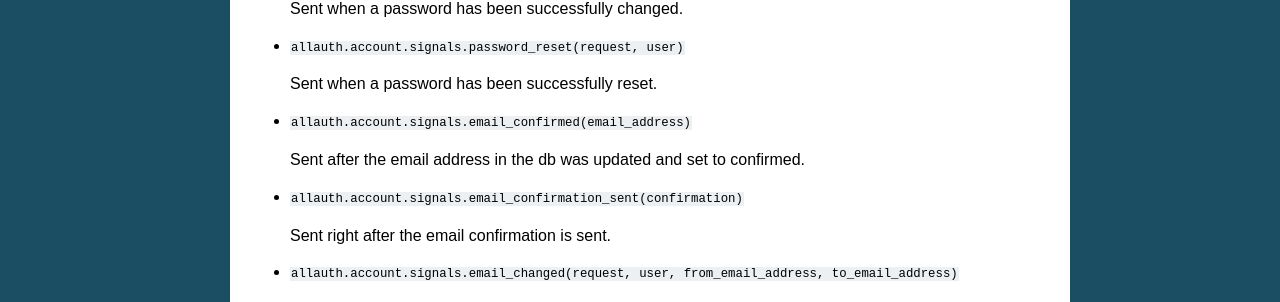
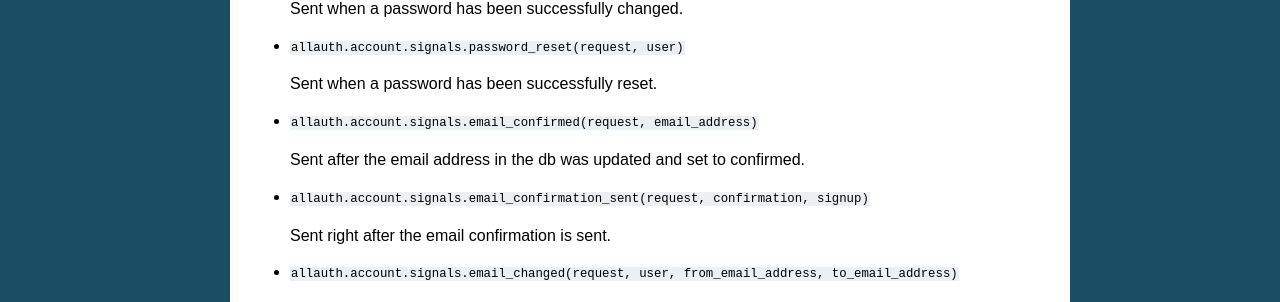
Before and after one commit to pennersr/django-allauth, a Sphinx documentation site: the page built from docs/signals.rst, in a window 1280 px wide. Shown: the part 551-853 px from the top of the page. Built offline with Sphinx 7.4.7, drawn with Linux system fonts in a browser that asks for light colours.

Commit message:
Update signals.rst
Added missing request parameter

```diff
--- a/docs/signals.rst
+++ b/docs/signals.rst
@@ -35,11 +35,11 @@ allauth.account
 
   Sent when a password has been successfully reset.
 
-- ``allauth.account.signals.email_confirmed(email_address)``
+- ``allauth.account.signals.email_confirmed(request, email_address)``
 
   Sent after the email address in the db was updated and set to confirmed.
 
-- ``allauth.account.signals.email_confirmation_sent(confirmation)``
+- ``allauth.account.signals.email_confirmation_sent(request, confirmation, signup)``
 
   Sent right after the email confirmation is sent.
 
```
